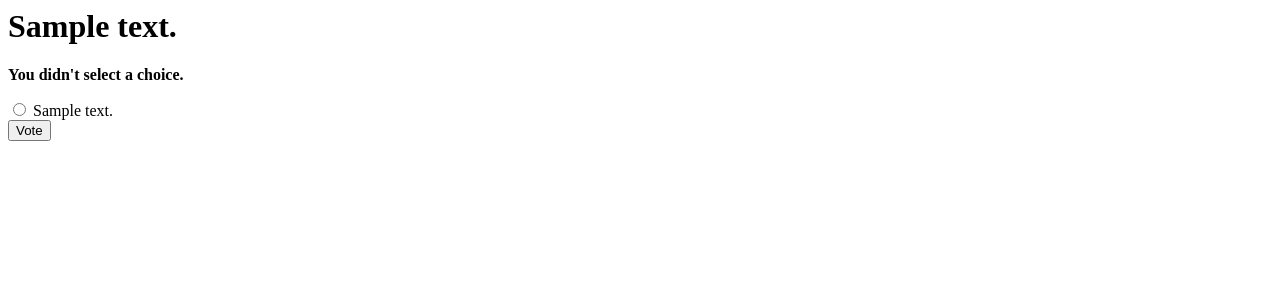
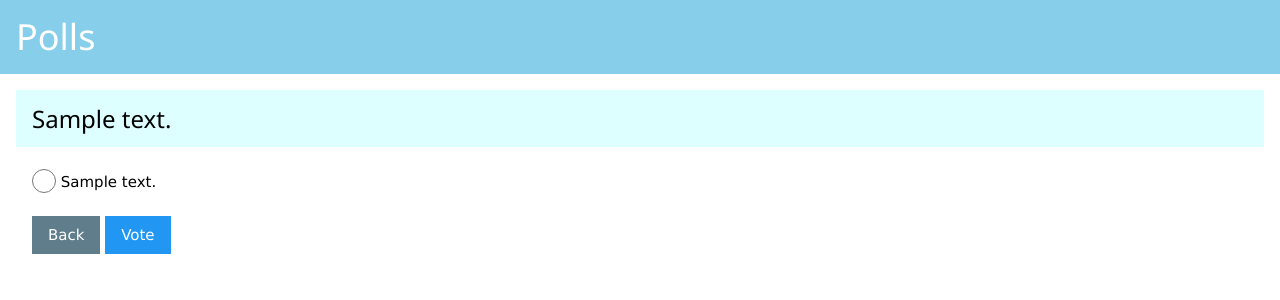
Before and after one commit to SeoJungHong/swpp-assn201701, a Django app: page /polls/1/vote/ in a window 1280 px wide. Shown: the top 300 px of the page. Run offline with Django 3.2, Linux system fonts and the light colour scheme; tables that the repository leaves empty hold one stand-in row (values such as "Sample post").

Commit message:
add style

```diff
--- /dev/null
+++ b/mysite/polls/templates/polls/base.html
@@ -0,0 +1,17 @@
+{% load staticfiles %}
+<html>
+    <head>
+        <title>My Site</title>
+        <meta name="viewport" content="width=device-width, initial-scale=1">
+        <link rel="stylesheet" href="https://www.w3schools.com/w3css/3/w3.css">
+    </head>
+    <body>
+        <div class="w3-container w3-light-blue w3-text-white">
+            <h1><a style="text-decoration: none;" href="{% url 'polls:index' %}">Polls</a></h1>
+        </div>
+        <div class="w3-container">
+            {% block content %}
+            {% endblock %}
+        </div>
+    </body>
+</html>
--- a/mysite/polls/templates/polls/detail.html
+++ b/mysite/polls/templates/polls/detail.html
@@ -1,12 +1,25 @@
-<h1>{{ question.question_text }}</h1>
+{% extends 'polls/base.html' %}
 
-{% if error_message %}<p><strong>{{ error_message }}</strong></p>{% endif %}
-
-<form action="{% url 'polls:vote' question.id %}" method="post">
-{% csrf_token %}
-{% for choice in question.choice_set.all %}
-    <input type="radio" name="choice" id="choice{{ forloop.counter }}" value="{{ choice.id }}" />
-    <label for="choice{{ forloop.counter }}">{{ choice.choice_text }}</label><br/>
-{% endfor %}
-<input type="submit" value="Vote" />
-</form>
+{% block content %}
+    <div class="w3-panel w3-pale-blue">
+        <h3>{{ question.question_text }}</h3>
+    </div>
+    {% if question.choice_set.all.count == 0 %}
+        <div class="w3-panel w3-pale-red w3-leftbar w3-rightbar w3-border-red">
+            <p>No choices are available.</p>
+        </div>
+        <button class="w3-btn w3-blue-grey" onclick="window.history.back();">Back</button>
+    {% else %}
+        <form class="w3-panel" action="{% url 'polls:vote' question.id %}" method="post">
+            {% csrf_token %}
+            {% for choice in question.choice_set.all %}
+                <input class="w3-radio" type="radio" name="choice" id="choice{{ forloop.counter }}" value="{{ choice.id }}" >
+                <label class="w3-validate" for="choice{{ forloop.counter }}">{{ choice.choice_text }}</label>
+                <br>
+            {% endfor %}
+            <br>
+            <button class="w3-btn w3-blue-grey" onclick="window.history.back();">Back</button>
+            <input class="w3-btn w3-blue" type="submit" value="Vote" >
+        </form>
+    {% endif %}
+{% endblock content %}
```
Also changed, not shown: mysite/polls/templates/polls/index.html (+13 -3 lines), mysite/polls/templates/polls/results.html (+14 -8 lines).
